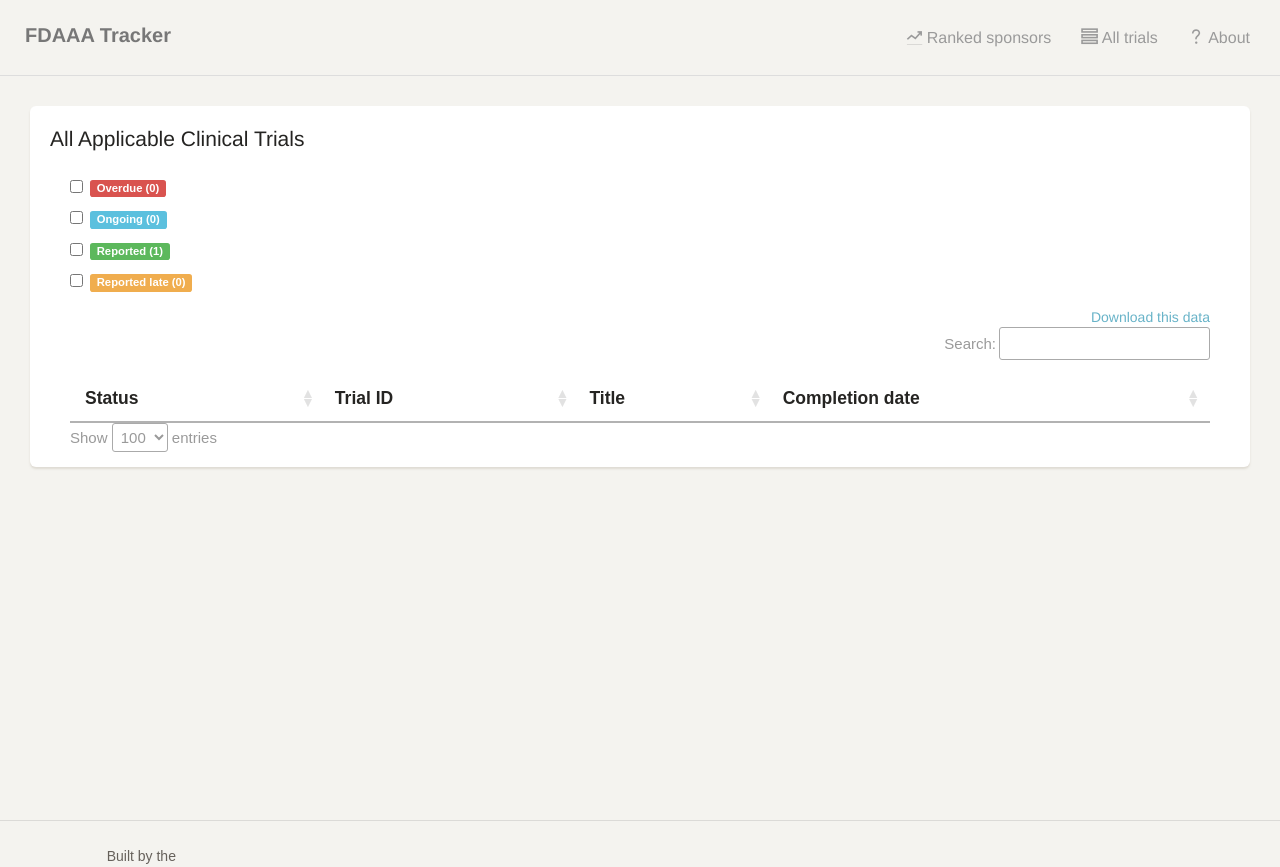
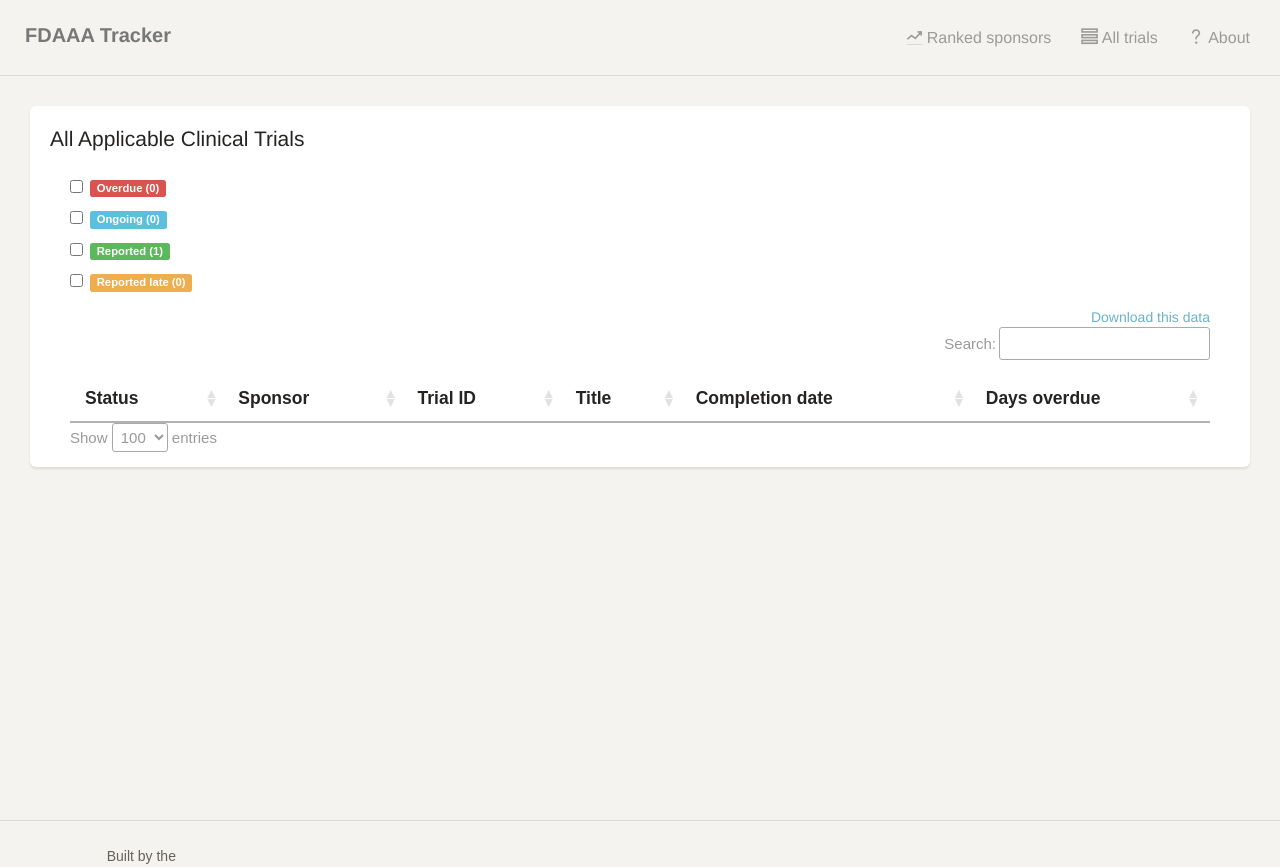
Before and after one commit to ebmdatalab/clinicaltrials-act-tracker, a Django app: page /trials/ in a window 1280 px wide. Run offline with Django 3.2, Linux system fonts and the light colour scheme; tables that the repository leaves empty hold one stand-in row (values such as "Sample post"); lists and menus that the app fills with data are empty; parts of the project's set-up code (start-up, migrations or seed data) failed here and were passed over; some libraries are stand-ins or nearby versions; some web fonts are replaced.

Commit message:
Alter columns shown in data tables

```diff
--- a/clinicaltrials/static/css/paper-dashboard.css
+++ b/clinicaltrials/static/css/paper-dashboard.css
@@ -2760,3 +2760,9 @@ textarea.form-control {
     overflow-y: hidden;
     -ms-overflow-style: -ms-autohiding-scrollbar;
     -webkit-overflow-scrolling: touch; } }
+
+
+/* my stuff */
+.sponsor-col {
+  display: none;
+}
--- a/clinicaltrials/static/js/site2.js
+++ b/clinicaltrials/static/js/site2.js
@@ -72,14 +72,12 @@ function rankingTable(latestDate) {
     'pageLength': 100,
     'serverSide': true,
     'columns': [
-      {'data': 'rank'},
       {'name': 'sponsor__name', 'data': 'sponsor_name',
        'render': function(data, type, full, meta) {
          return '<a href="/sponsor/'+full['sponsor_slug']+'">'+
            full['sponsor_name']+'</a>';
        },
       },
-      {'data': 'total'},
       {'data': 'due'},
       {'data': 'reported'},
       {'data': 'percentage',
@@ -136,13 +134,16 @@ function getTrialParams() {
 function trialsTable(sponsor_slug) {
   var url = '/api/trials/';
   var params = getTrialParams();
-  if(typeof sponsor_slug !== 'undefined') {
+  var columnDefs = [];
+  if(typeof sponsor_slug !== 'undefined' && sponsor_slug !== '') {
     params['sponsor'] = sponsor_slug;
+    columnDefs = [{className: 'sponsor-col', targets: [1]}];
   }
   setFormValues(params);
   var table = $('#trials_table').DataTable( {
     "dom": 'f<"top"i>rt<"bottom"lp><"clear">',
     'drawCallback': setCsvLink('trials'),
+    'columnDefs': columnDefs,
     'ajax': {
       'url': url,
       'dataSrc': 'results',
@@ -176,6 +177,7 @@ function trialsTable(sponsor_slug) {
            statusClass + '">' + data + '</span>';
        },
       },
+      {'data': 'sponsor_name'},
       {'data': 'registry_id',
        'render': function(data, type, full, meta) {
          return '<a target="_blank" href="'+full['publication_url']+'">'+
@@ -192,6 +194,7 @@ function trialsTable(sponsor_slug) {
        },
       },
       {'data': 'completion_date'},
+      {'data': 'days_late'},
     ],
   });
   $('.status_filter').on('change', function() {
--- a/clinicaltrials/templates/index.html
+++ b/clinicaltrials/templates/index.html
@@ -47,12 +47,10 @@
   <table id="sponsor_table" class="table table-striped" cellspacing="0" width="100%">
     <thead>
       <tr>
-        <th>Rank</th>
         <th>Sponsor name</th>
-        <th>Ongoing</th>
-        <th>Overdue</th>
+        <th>Due</th>
         <th>Reported</th>
-        <th>Reported</th>
+        <th>Percent</th>
       </tr>
     </thead>
   </table>
--- a/clinicaltrials/templates/sponsor.html
+++ b/clinicaltrials/templates/sponsor.html
@@ -28,14 +28,17 @@
       {% endfor %}
     </div>
   </form>
+  {% endif %}
 
   <table id="trials_table" class="table table-striped" cellspacing="0" width="100%">
     <thead>
       <tr>
         <th>Status</th>
+        <th class="sponsor-col">Sponsor</th>
         <th>Trial ID</th>
         <th>Title</th>
-          <th>Completion date</th>
+        <th class="text-nowrap">Completion date</th>
+        <th class="text-nowrap">Days overdue</th>
       </tr>
     </thead>
   </table>
--- a/clinicaltrials/templates/trials.html
+++ b/clinicaltrials/templates/trials.html
@@ -34,9 +34,12 @@
       <thead>
         <tr>
           <th>Status</th>
+          <th>Sponsor</th>
           <th>Trial ID</th>
           <th>Title</th>
-          <th>Completion date</th>
+          <th class="text-nowrap">Completion date</th>
+          <th class="text-nowrap">Days overdue</th>
+
         </tr>
       </thead>
     </table>
```
Lines whose indentation alone changed are shown as unchanged.
